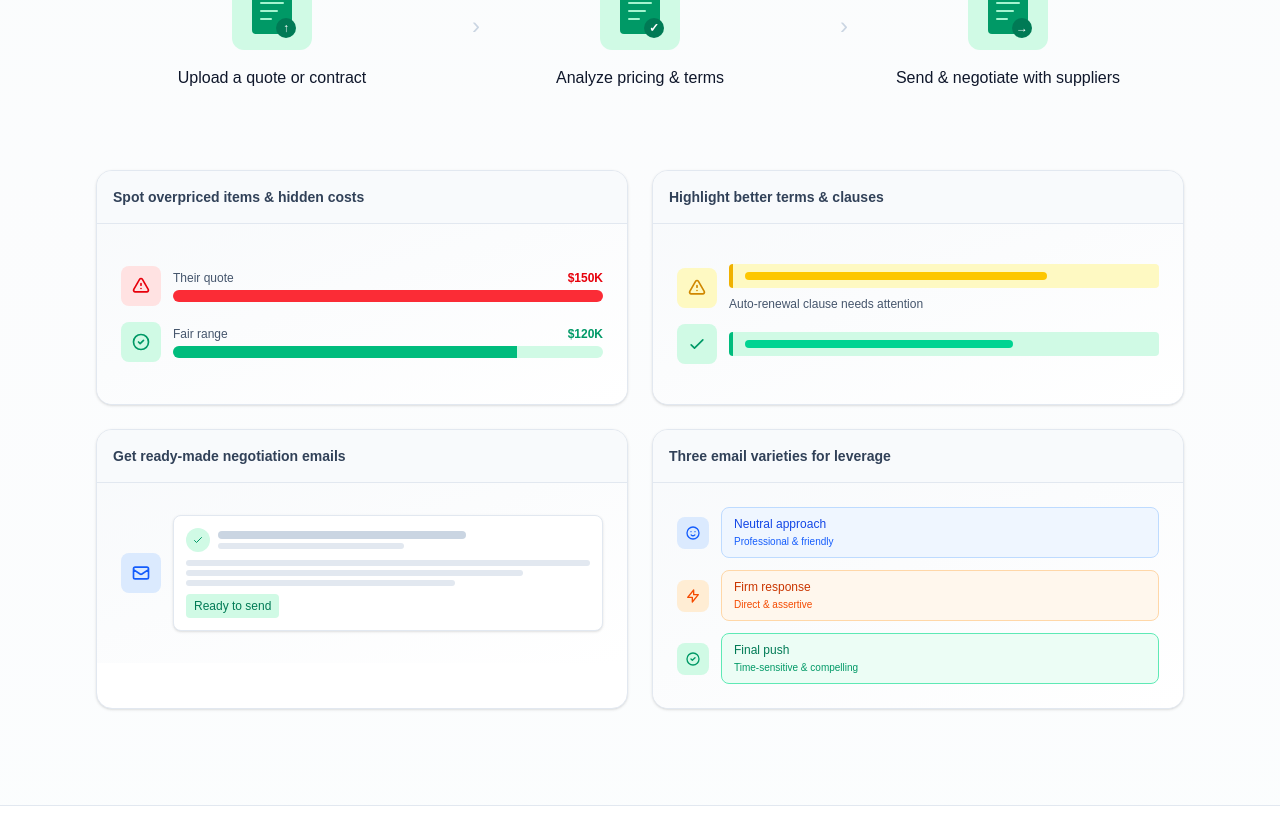
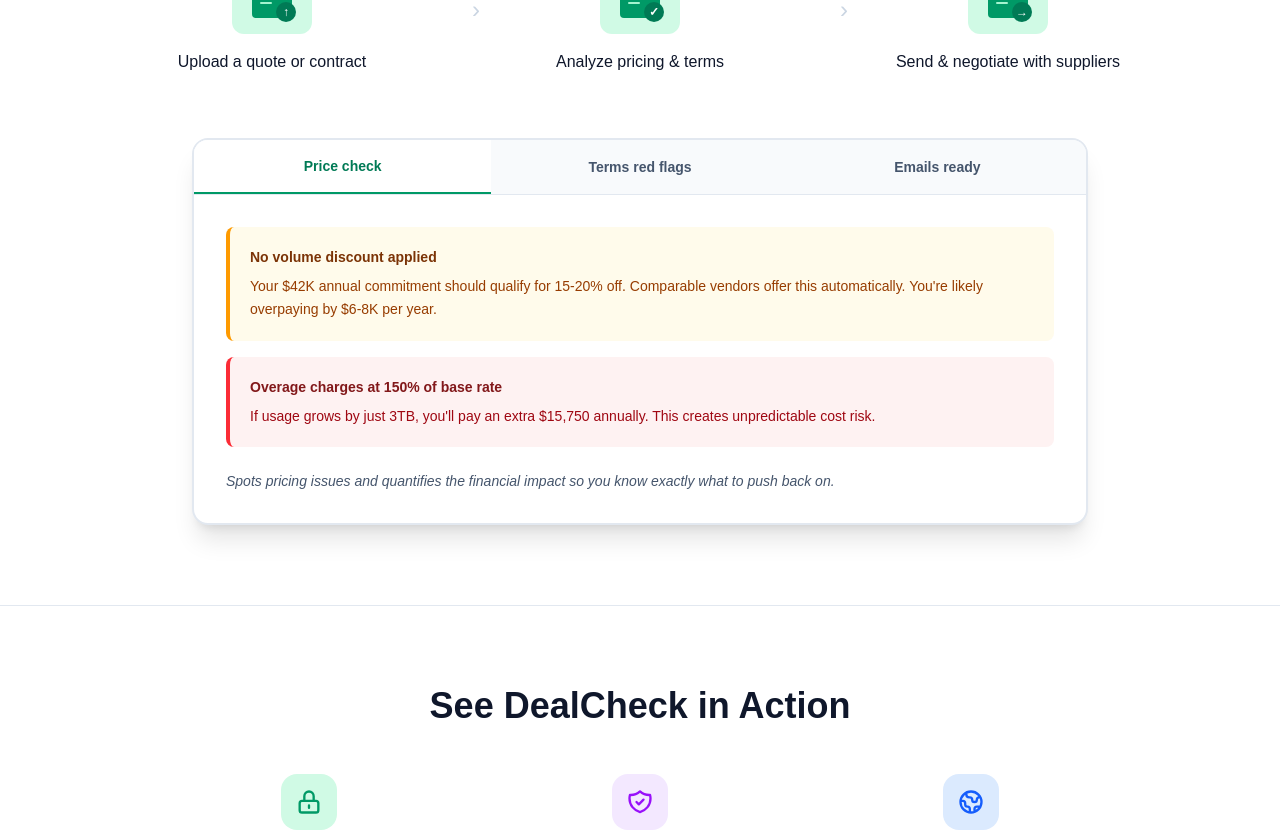
Before and after one commit to Boomchakalala/Dealcheck, a Next.js app: page / in a window 1280 px wide. Shown: the part 1370-2202 px from the top of the page. Built offline with nearby package versions, Linux system fonts and the light colour scheme.

Commit message:
Sandbox autosave

```diff
--- a/src/app/page.tsx
+++ b/src/app/page.tsx
@@ -1,12 +1,15 @@
 'use client'
 
+import { useState } from 'react'
 import Link from 'next/link'
 import { ArrowRight } from 'lucide-react'
 import { Header } from '@/components/Header'
 
 export default function LandingPage() {
+  const [activeTab, setActiveTab] = useState<'price' | 'terms' | 'emails'>('price')
+
   return (
-    <div className="min-h-screen bg-gradient-to-b from-slate-50 to-white">
+    <div className="min-h-screen bg-white">
       {/* Header */}
       <Header variant="default" />
 
@@ -177,14 +180,14 @@
       </section>
 
       {/* How DealCheck Works */}
-      <section id="how-it-works" className="py-24 bg-slate-50/30">
+      <section id="how-it-works" className="py-20 bg-white">
         <div className="max-w-6xl mx-auto px-5 sm:px-8">
           <h2 className="text-3xl sm:text-4xl font-bold text-slate-900 text-center mb-16">
             How DealCheck Works
           </h2>
 
           {/* 3 Steps */}
-          <div className="grid grid-cols-1 md:grid-cols-3 gap-4 mb-20">
+          <div className="grid grid-cols-1 md:grid-cols-3 gap-4 mb-16">
             {[
               {
                 title: 'Upload a quote or contract',
@@ -243,175 +246,138 @@
             ))}
           </div>
 
-          {/* 4 Feature Cards with Better Visuals */}
-          <div className="grid grid-cols-1 md:grid-cols-2 gap-6">
-            {/* Card 1: Spot overpriced items */}
-            <div className="bg-white rounded-2xl border border-slate-200 overflow-hidden shadow-sm hover:shadow-md transition-shadow">
-              <div className="p-4 bg-slate-50 border-b border-slate-200">
-                <p className="text-sm font-semibold text-slate-700">Spot overpriced items & hidden costs</p>
+          {/* Premium Demo Card with Tabs */}
+          <div className="max-w-4xl mx-auto">
+            <div className="bg-white rounded-2xl border-2 border-slate-200 shadow-xl overflow-hidden">
+              {/* Tab Headers */}
+              <div className="flex border-b border-slate-200 bg-slate-50">
+                <button
+                  onClick={() => setActiveTab('price')}
+                  className={`flex-1 px-6 py-4 text-sm font-semibold transition-all ${
+                    activeTab === 'price'
+                      ? 'text-emerald-700 bg-white border-b-2 border-emerald-600'
+                      : 'text-slate-600 hover:text-slate-900 hover:bg-slate-100'
+                  }`}
+                >
+                  Price check
+                </button>
+                <button
+                  onClick={() => setActiveTab('terms')}
+                  className={`flex-1 px-6 py-4 text-sm font-semibold transition-all ${
+                    activeTab === 'terms'
+                      ? 'text-emerald-700 bg-white border-b-2 border-emerald-600'
+                      : 'text-slate-600 hover:text-slate-900 hover:bg-slate-100'
+                  }`}
+                >
+                  Terms red flags
+                </button>
+                <button
+                  onClick={() => setActiveTab('emails')}
+                  className={`flex-1 px-6 py-4 text-sm font-semibold transition-all ${
+                    activeTab === 'emails'
+                      ? 'text-emerald-700 bg-white border-b-2 border-emerald-600'
+                      : 'text-slate-600 hover:text-slate-900 hover:bg-slate-100'
+                  }`}
+                >
+                  Emails ready
+                </button>
               </div>
-              <div className="p-6 bg-gradient-to-br from-slate-50 to-white min-h-[180px] flex flex-col justify-center">
-                {/* Better visual: Price comparison bars */}
-                <div className="space-y-4">
-                  <div className="flex items-center gap-3">
-                    <div className="w-10 h-10 rounded-lg bg-red-100 flex items-center justify-center flex-shrink-0">
-                      <svg className="w-5 h-5 text-red-600" fill="none" viewBox="0 0 24 24" stroke="currentColor">
+
+              {/* Tab Content */}
+              <div className="p-8">
+                {activeTab === 'price' && (
+                  <div>
+                    <div className="bg-amber-50 border-l-4 border-amber-500 rounded-lg p-5 mb-4">
+                      <p className="text-sm font-semibold text-amber-900 mb-2">No volume discount applied</p>
+                      <p className="text-sm text-amber-800 leading-relaxed">
+                        Your $42K annual commitment should qualify for 15-20% off. Comparable vendors offer this automatically. You're likely overpaying by $6-8K per year.
+                      </p>
+                    </div>
+                    <div className="bg-red-50 border-l-4 border-red-500 rounded-lg p-5">
+                      <p className="text-sm font-semibold text-red-900 mb-2">Overage charges at 150% of base rate</p>
+                      <p className="text-sm text-red-800 leading-relaxed">
+                        If usage grows by just 3TB, you'll pay an extra $15,750 annually. This creates unpredictable cost risk.
+                      </p>
+                    </div>
+                    <p className="text-sm text-slate-600 mt-6 italic">
+                      Spots pricing issues and quantifies the financial impact so you know exactly what to push back on.
+                    </p>
+                  </div>
+                )}
+
+                {activeTab === 'terms' && (
+                  <div>
+                    <div className="bg-yellow-50 border-l-4 border-yellow-500 rounded-lg p-5 mb-4">
+                      <div className="flex items-start gap-3">
+                        <svg className="w-5 h-5 text-yellow-600 flex-shrink-0 mt-0.5" fill="none" viewBox="0 0 24 24" stroke="currentColor">
                           <path strokeLinecap="round" strokeLinejoin="round" strokeWidth={2} d="M12 9v2m0 4h.01m-6.938 4h13.856c1.54 0 2.502-1.667 1.732-3L13.732 4c-.77-1.333-2.694-1.333-3.464 0L3.34 16c-.77 1.333.192 3 1.732 3z" />
                         </svg>
-                    </div>
-                    <div className="flex-1">
-                      <div className="flex items-center justify-between mb-1">
-                        <span className="text-xs text-slate-600">Their quote</span>
-                        <span className="text-xs font-bold text-red-600">$150K</span>
-                      </div>
-                      <div className="h-3 bg-red-200 rounded-full overflow-hidden">
-                        <div className="h-full bg-red-500 w-full"></div>
+                        <div>
+                          <p className="text-sm font-semibold text-yellow-900 mb-1">60-day auto-renewal notice period</p>
+                          <p className="text-sm text-yellow-800">
+                            If you miss the narrow window, you're locked in for another full year with no mid-term exit.
+                          </p>
                         </div>
                       </div>
                     </div>
-                  <div className="flex items-center gap-3">
-                    <div className="w-10 h-10 rounded-lg bg-emerald-100 flex items-center justify-center flex-shrink-0">
-                      <svg className="w-5 h-5 text-emerald-600" fill="none" viewBox="0 0 24 24" stroke="currentColor">
-                        <path strokeLinecap="round" strokeLinejoin="round" strokeWidth={2} d="M9 12l2 2 4-4m6 2a9 9 0 11-18 0 9 9 0 0118 0z" />
+                    <div className="bg-orange-50 border-l-4 border-orange-500 rounded-lg p-5">
+                      <div className="flex items-start gap-3">
+                        <svg className="w-5 h-5 text-orange-600 flex-shrink-0 mt-0.5" fill="none" viewBox="0 0 24 24" stroke="currentColor">
+                          <path strokeLinecap="round" strokeLinejoin="round" strokeWidth={2} d="M12 9v2m0 4h.01m-6.938 4h13.856c1.54 0 2.502-1.667 1.732-3L13.732 4c-.77-1.333-2.694-1.333-3.464 0L3.34 16c-.77 1.333.192 3 1.732 3z" />
                         </svg>
-                    </div>
-                    <div className="flex-1">
-                      <div className="flex items-center justify-between mb-1">
-                        <span className="text-xs text-slate-600">Fair range</span>
-                        <span className="text-xs font-bold text-emerald-600">$120K</span>
-                      </div>
-                      <div className="h-3 bg-emerald-100 rounded-full overflow-hidden">
-                        <div className="h-full bg-emerald-500 w-4/5"></div>
+                        <div>
+                          <p className="text-sm font-semibold text-orange-900 mb-1">Support incidents capped at 10/month</p>
+                          <p className="text-sm text-orange-800">
+                            During migration you could easily exceed this. Additional support costs $200/incident.
+                          </p>
                         </div>
                       </div>
                     </div>
+                    <p className="text-sm text-slate-600 mt-6 italic">
+                      Highlights contract traps and lock-in clauses that create operational or financial risk down the line.
+                    </p>
                   </div>
-              </div>
-            </div>
+                )}
 
-            {/* Card 2: Highlight better terms */}
-            <div className="bg-white rounded-2xl border border-slate-200 overflow-hidden shadow-sm hover:shadow-md transition-shadow">
-              <div className="p-4 bg-slate-50 border-b border-slate-200">
-                <p className="text-sm font-semibold text-slate-700">Highlight better terms & clauses</p>
-              </div>
-              <div className="p-6 bg-gradient-to-br from-slate-50 to-white min-h-[180px] flex flex-col justify-center">
-                {/* Better visual: Document with highlights */}
-                <div className="space-y-3">
-                  <div className="flex items-center gap-3">
-                    <div className="w-10 h-10 rounded-lg bg-yellow-100 flex items-center justify-center flex-shrink-0">
-                      <svg className="w-5 h-5 text-yellow-600" fill="none" viewBox="0 0 24 24" stroke="currentColor">
-                        <path strokeLinecap="round" strokeLinejoin="round" strokeWidth={2} d="M12 9v2m0 4h.01m-6.938 4h13.856c1.54 0 2.502-1.667 1.732-3L13.732 4c-.77-1.333-2.694-1.333-3.464 0L3.34 16c-.77 1.333.192 3 1.732 3z" />
-                      </svg>
-                    </div>
-                    <div className="flex-1 space-y-2">
-                      <div className="bg-yellow-100 border-l-4 border-yellow-500 px-3 py-2 rounded">
-                        <div className="h-2 bg-yellow-400 rounded w-3/4"></div>
-                      </div>
-                      <div className="text-xs text-slate-600 flex items-start gap-2">
-                        <span>Auto-renewal clause needs attention</span>
-                      </div>
-                    </div>
-                  </div>
-                  <div className="flex items-center gap-3">
-                    <div className="w-10 h-10 rounded-lg bg-emerald-100 flex items-center justify-center flex-shrink-0">
-                      <svg className="w-5 h-5 text-emerald-600" fill="none" viewBox="0 0 24 24" stroke="currentColor">
-                        <path strokeLinecap="round" strokeLinejoin="round" strokeWidth={2} d="M5 13l4 4L19 7" />
-                      </svg>
-                    </div>
-                    <div className="flex-1 space-y-2">
-                      <div className="bg-emerald-100 border-l-4 border-emerald-500 px-3 py-2 rounded">
-                        <div className="h-2 bg-emerald-400 rounded w-2/3"></div>
-                      </div>
-                    </div>
-                  </div>
-                </div>
-              </div>
-            </div>
-
-            {/* Card 3: Ready-made emails */}
-            <div className="bg-white rounded-2xl border border-slate-200 overflow-hidden shadow-sm hover:shadow-md transition-shadow">
-              <div className="p-4 bg-slate-50 border-b border-slate-200">
-                <p className="text-sm font-semibold text-slate-700">Get ready-made negotiation emails</p>
-              </div>
-              <div className="p-6 bg-gradient-to-br from-slate-50 to-white min-h-[180px] flex flex-col justify-center">
-                {/* Better visual: Email preview */}
-                <div className="space-y-3">
-                  <div className="flex items-center gap-3">
-                    <div className="w-10 h-10 rounded-lg bg-blue-100 flex items-center justify-center flex-shrink-0">
-                      <svg className="w-5 h-5 text-blue-600" fill="none" viewBox="0 0 24 24" stroke="currentColor">
+                {activeTab === 'emails' && (
+                  <div>
+                    <div className="bg-white border-2 border-slate-200 rounded-xl p-5 mb-4 shadow-sm">
+                      <div className="flex items-start gap-3 mb-3">
+                        <div className="w-8 h-8 rounded-lg bg-blue-100 flex items-center justify-center flex-shrink-0">
+                          <svg className="w-4 h-4 text-blue-600" fill="none" viewBox="0 0 24 24" stroke="currentColor">
                             <path strokeLinecap="round" strokeLinejoin="round" strokeWidth={2} d="M3 8l7.89 5.26a2 2 0 002.22 0L21 8M5 19h14a2 2 0 002-2V7a2 2 0 00-2-2H5a2 2 0 00-2 2v10a2 2 0 002 2z" />
                           </svg>
                         </div>
                         <div className="flex-1">
-                      <div className="bg-white border border-slate-200 rounded-lg p-3 shadow-sm">
-                        <div className="flex items-center gap-2 mb-2">
-                          <div className="w-6 h-6 bg-emerald-100 rounded-full flex items-center justify-center">
-                            <svg className="w-3 h-3 text-emerald-600" fill="none" viewBox="0 0 24 24" stroke="currentColor">
-                              <path strokeLinecap="round" strokeLinejoin="round" strokeWidth={2} d="M5 13l4 4L19 7" />
-                            </svg>
-                          </div>
-                          <div className="flex-1 space-y-1">
-                            <div className="h-2 bg-slate-300 rounded w-2/3"></div>
-                            <div className="h-1.5 bg-slate-200 rounded w-1/2"></div>
+                          <p className="text-xs font-semibold text-slate-500 uppercase tracking-wide mb-1">Neutral tone</p>
+                          <p className="text-sm font-medium text-slate-900">CloudVault Enterprise Storage - Questions on Pricing and Terms</p>
                         </div>
                       </div>
-                        <div className="space-y-1">
-                          <div className="h-1.5 bg-slate-200 rounded"></div>
-                          <div className="h-1.5 bg-slate-200 rounded w-5/6"></div>
-                          <div className="h-1.5 bg-slate-200 rounded w-4/6"></div>
+                      <p className="text-sm text-slate-700 leading-relaxed">
+                        "Thanks for the quote. We're interested but have questions on volume pricing and overage terms before finalizing..."
+                      </p>
                     </div>
-                        <div className="mt-2 flex items-center gap-2">
-                          <div className="text-xs bg-emerald-100 text-emerald-700 px-2 py-1 rounded">Ready to send</div>
-                        </div>
-                      </div>
-                    </div>
-                  </div>
-                </div>
-              </div>
-            </div>
-
-            {/* Card 4: Three email varieties */}
-            <div className="bg-white rounded-2xl border border-slate-200 overflow-hidden shadow-sm hover:shadow-md transition-shadow">
-              <div className="p-4 bg-slate-50 border-b border-slate-200">
-                <p className="text-sm font-semibold text-slate-700">Three email varieties for leverage</p>
-              </div>
-              <div className="p-6 bg-gradient-to-br from-slate-50 to-white min-h-[180px] flex flex-col justify-center">
-                {/* Better visual: Email tone options */}
-                <div className="space-y-3">
-                  <div className="flex items-center gap-3">
-                    <div className="w-8 h-8 rounded-lg bg-blue-100 flex items-center justify-center flex-shrink-0">
-                      <svg className="w-4 h-4 text-blue-600" fill="none" viewBox="0 0 24 24" stroke="currentColor">
-                        <path strokeLinecap="round" strokeLinejoin="round" strokeWidth={2} d="M14.828 14.828a4 4 0 01-5.656 0M9 10h.01M15 10h.01M21 12a9 9 0 11-18 0 9 9 0 0118 0z" />
-                      </svg>
-                    </div>
-                    <div className="flex-1 bg-blue-50 border border-blue-200 rounded-lg px-3 py-2">
-                      <div className="text-xs font-medium text-blue-700">Neutral approach</div>
-                      <div className="text-[10px] text-blue-600 mt-0.5">Professional & friendly</div>
-                    </div>
-                  </div>
-                  <div className="flex items-center gap-3">
+                    <div className="bg-white border-2 border-slate-200 rounded-xl p-5 shadow-sm">
+                      <div className="flex items-start gap-3 mb-3">
                         <div className="w-8 h-8 rounded-lg bg-orange-100 flex items-center justify-center flex-shrink-0">
                           <svg className="w-4 h-4 text-orange-600" fill="none" viewBox="0 0 24 24" stroke="currentColor">
                             <path strokeLinecap="round" strokeLinejoin="round" strokeWidth={2} d="M13 10V3L4 14h7v7l9-11h-7z" />
                           </svg>
                         </div>
-                    <div className="flex-1 bg-orange-50 border border-orange-200 rounded-lg px-3 py-2">
-                      <div className="text-xs font-medium text-orange-700">Firm response</div>
-                      <div className="text-[10px] text-orange-600 mt-0.5">Direct & assertive</div>
+                        <div className="flex-1">
+                          <p className="text-xs font-semibold text-slate-500 uppercase tracking-wide mb-1">Firm tone</p>
+                          <p className="text-sm font-medium text-slate-900">CloudVault Quote - Revised Terms Required to Proceed</p>
                         </div>
                       </div>
-                  <div className="flex items-center gap-3">
-                    <div className="w-8 h-8 rounded-lg bg-emerald-100 flex items-center justify-center flex-shrink-0">
-                      <svg className="w-4 h-4 text-emerald-600" fill="none" viewBox="0 0 24 24" stroke="currentColor">
-                        <path strokeLinecap="round" strokeLinejoin="round" strokeWidth={2} d="M9 12l2 2 4-4m6 2a9 9 0 11-18 0 9 9 0 0118 0z" />
-                      </svg>
+                      <p className="text-sm text-slate-700 leading-relaxed">
+                        "We've completed our evaluation and need revised terms to move forward. Price must come down to $34,500 to align with budget..."
+                      </p>
                     </div>
-                    <div className="flex-1 bg-emerald-50 border border-emerald-300 rounded-lg px-3 py-2">
-                      <div className="text-xs font-medium text-emerald-700">Final push</div>
-                      <div className="text-[10px] text-emerald-600 mt-0.5">Time-sensitive & compelling</div>
+                    <p className="text-sm text-slate-600 mt-6 italic">
+                      Generates 3 ready-to-send drafts (neutral, firm, final push) with specific asks so you can copy-paste and negotiate immediately.
+                    </p>
                   </div>
-                  </div>
-                </div>
+                )}
               </div>
             </div>
           </div>
@@ -468,7 +434,7 @@
       </section>
 
       {/* Pricing */}
-      <section id="pricing" className="py-24">
+      <section id="pricing" className="py-20 bg-slate-50">
         <div className="max-w-6xl mx-auto px-5 sm:px-8">
           <div className="text-center mb-12">
             <h2 className="text-3xl sm:text-4xl font-bold text-slate-900 mb-4">
```
Lines whose indentation alone changed are shown as unchanged.
